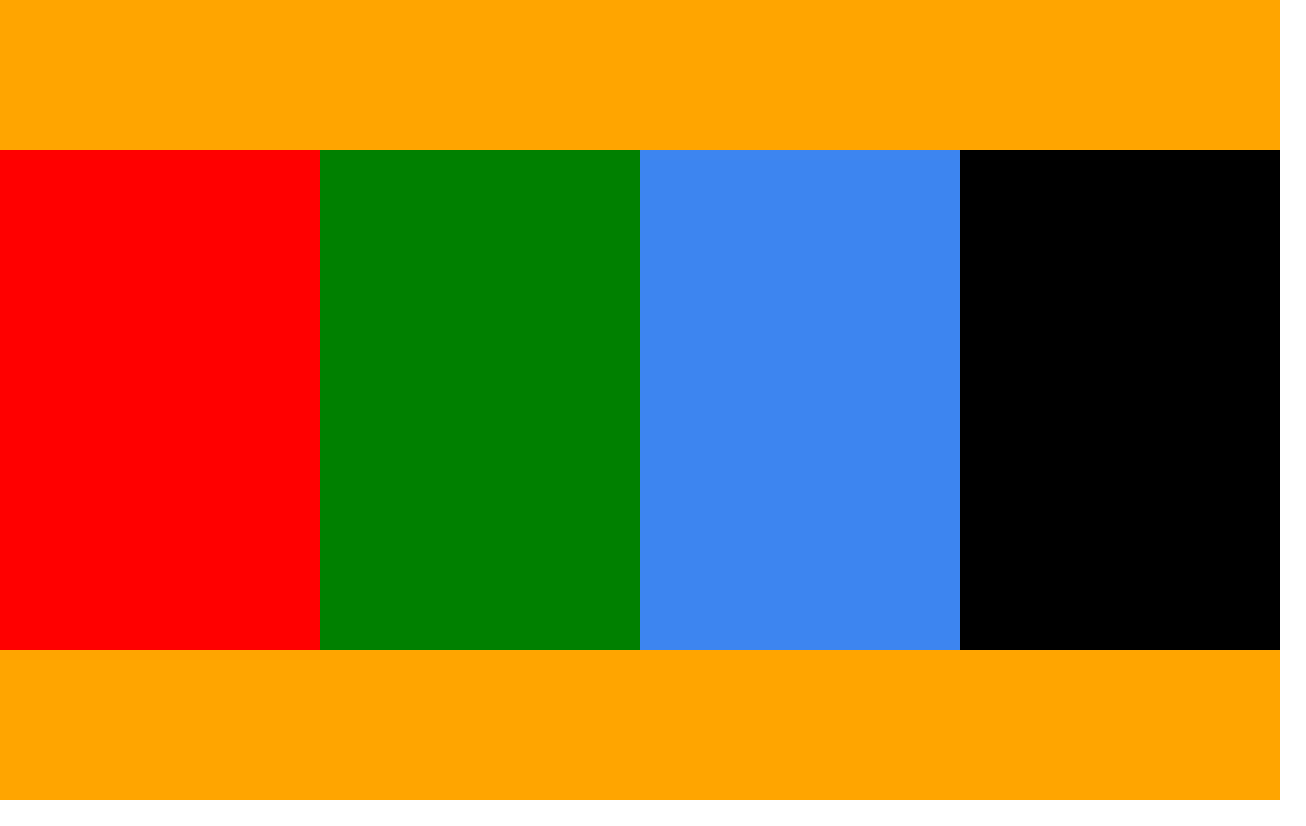
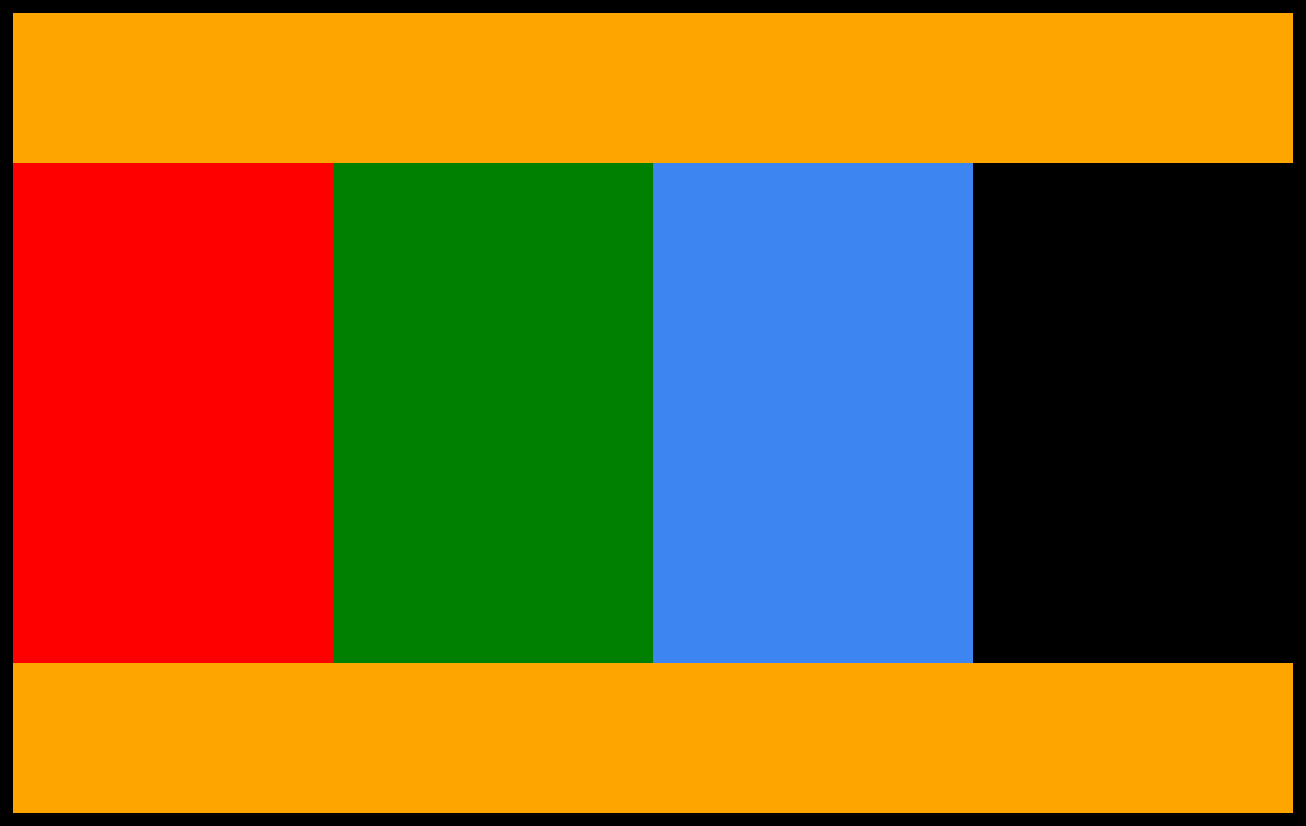
Before and after one commit to andrey-kupets/okten-html-hw, a plain HTML site: page 03/index.html in a window 1280 px wide. Shown: the whole page, 1306 px wide, since content can reach past the window. Before the commit the page ends 800 px from the top, so only its background shows below. Drawn offline with Linux system fonts and the light colour scheme.

Commit message:
only floats and add padding

```diff
--- a/03/style.css
+++ b/03/style.css
@@ -3,6 +3,7 @@ body {
 }
 
 .clear {
+    padding: 1%;
     width: 100%;
     height: 800px;
     background: #000;
@@ -18,8 +19,8 @@ body {
     width: 100%;
     height: 150px;
     background: orange;
-    position: relative;
-    bottom: 0;
+    /* position: relative; */
+    /* bottom: 0; */
     float: left;
 }
 
@@ -46,5 +47,8 @@ body {
 }
 
 .black {
+    width: 25%;
+    height: 500px;
     background: #000;
+    float: left;
 }
```
